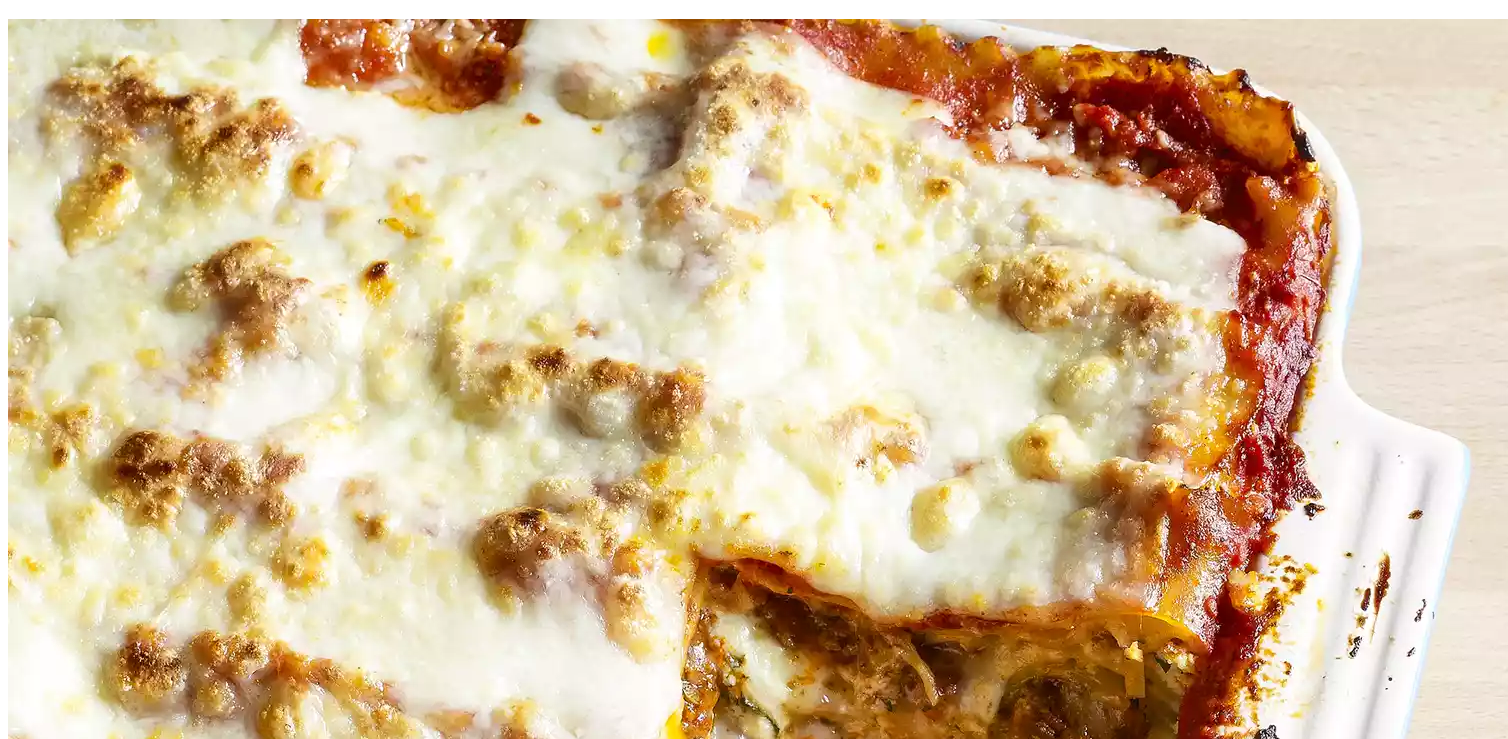
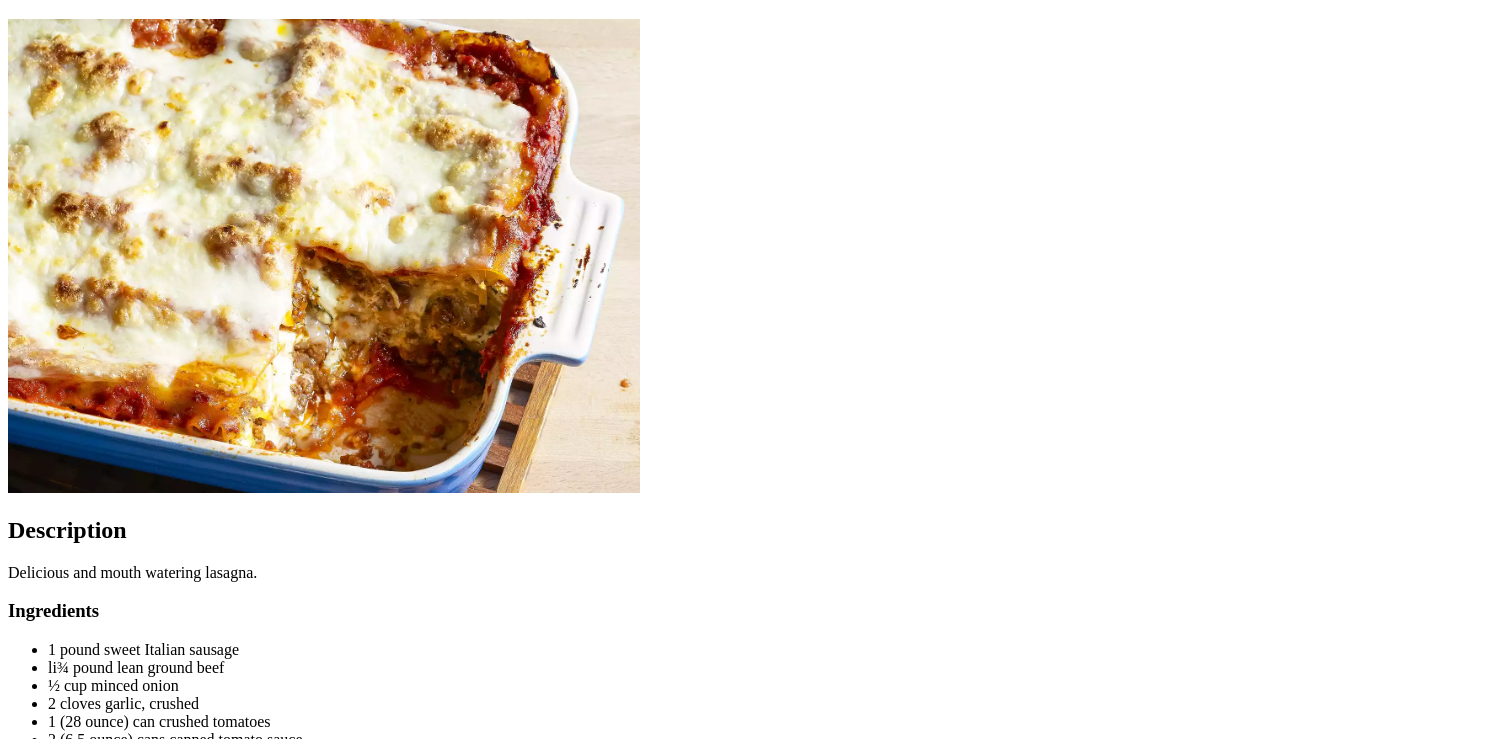
Before and after one commit to PhayzeDynamics/odin-recipes, a plain HTML site: page recipes/lasagna.html in a window 1280 px wide. Shown: the part 61-800 px from the top of the page, 1508 px wide, since content can reach past the window. Drawn offline with Linux system fonts and the light colour scheme.

Commit message:
Image size fixed

```diff
--- a/recipes/lasagna.html
+++ b/recipes/lasagna.html
@@ -7,7 +7,7 @@
 </head>
 <body>
     <h1>World's Best Lasagna</h1>
-    <img src="./lasagna.jpg">
+    <img src="./lasagna.jpg" width="50%" height="50%">
     <h2>Description</h2>
     <p>Delicious and mouth watering lasagna.</p>
 
```
